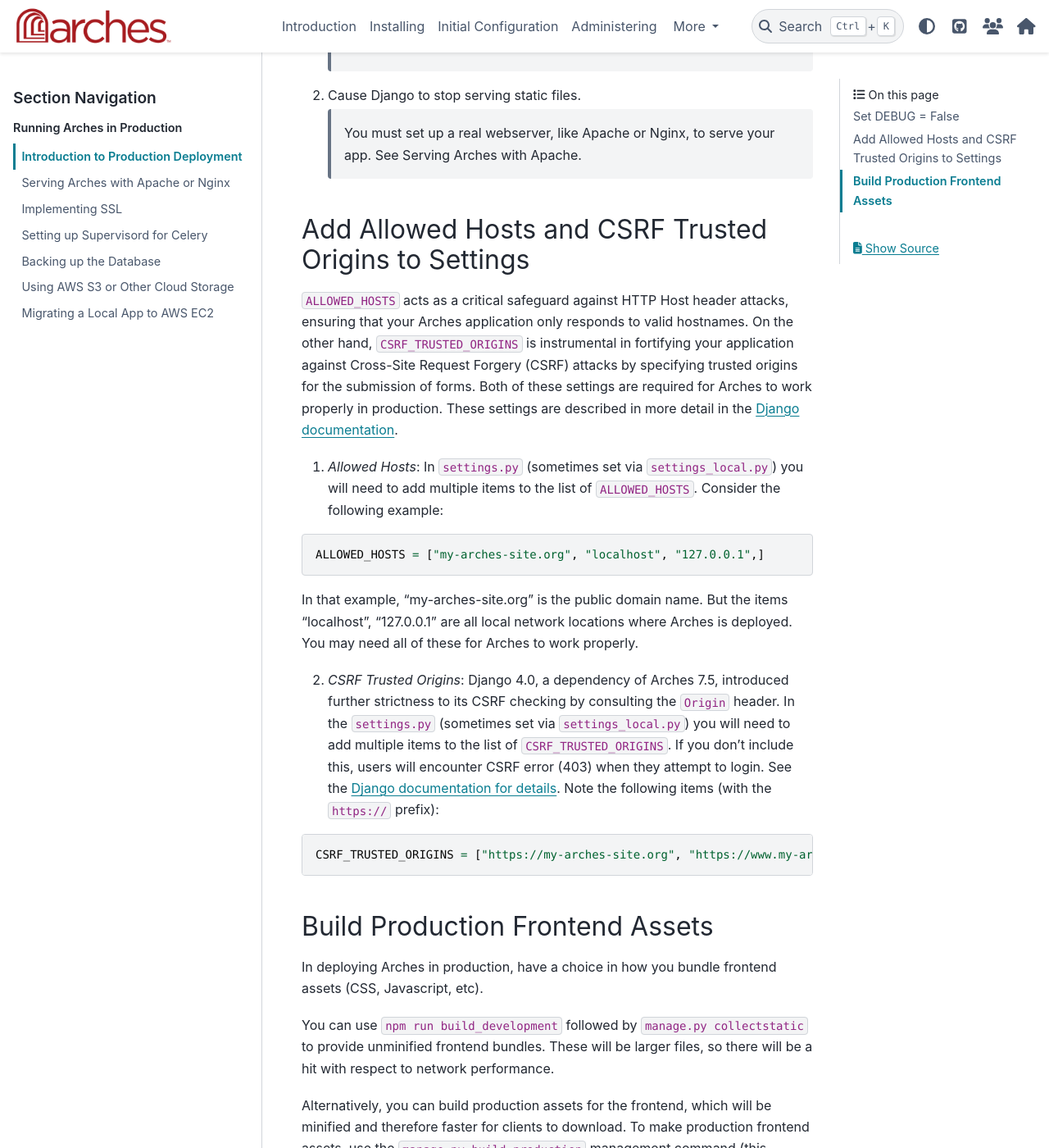
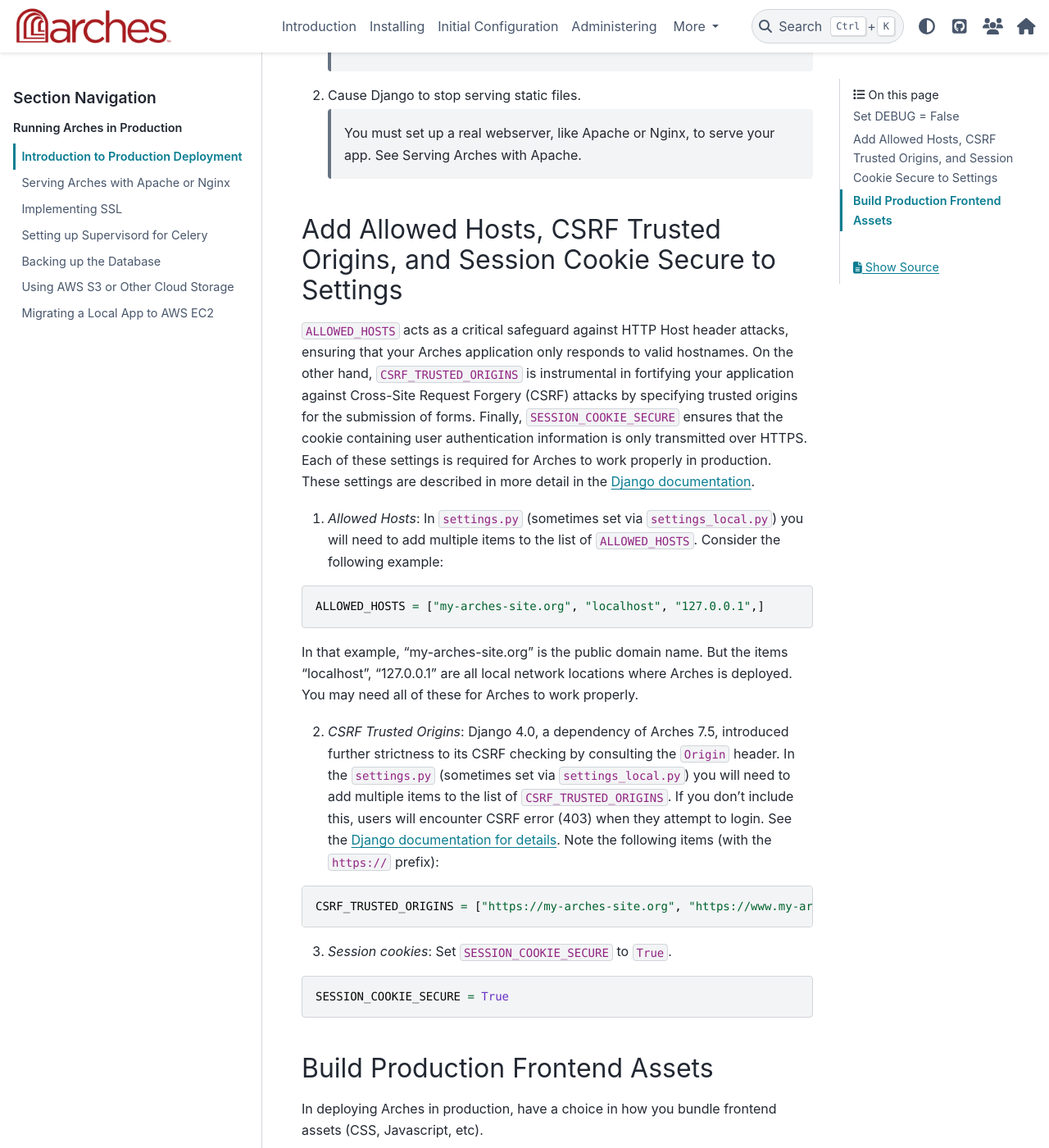
Before and after one commit to archesproject/arches-docs, a Sphinx documentation site: the page built from docs/deployment/arches-in-production.rst, in a window 1280 px wide and 1400 px high, scrolled down 843 px. Shown: the whole window at 82% size. Built offline with Sphinx 7.4.7 and the PyData theme 0.15.4, drawn with Linux system fonts in a browser that asks for light colours.

Commit message:
Add SESSION_COOKIE_SECURE to production docs

```diff
--- a/docs/deployment/arches-in-production.rst
+++ b/docs/deployment/arches-in-production.rst
@@ -28,10 +28,10 @@
 
 
 
-Add Allowed Hosts and CSRF Trusted Origins to Settings
+Add Allowed Hosts, CSRF Trusted Origins, and Session Cookie Secure to Settings
 ======================================================
 
-``ALLOWED_HOSTS`` acts as a critical safeguard against HTTP Host header attacks, ensuring that your Arches application only responds to valid hostnames. On the other hand, ``CSRF_TRUSTED_ORIGINS`` is instrumental in fortifying your application against Cross-Site Request Forgery (CSRF) attacks by specifying trusted origins for the submission of forms. Both of these settings are required for Arches to work properly in production. These settings are described in more detail in the `Django documentation <https://docs.djangoproject.com/en/5.0/ref/settings/#allowed-hosts>`_.
+``ALLOWED_HOSTS`` acts as a critical safeguard against HTTP Host header attacks, ensuring that your Arches application only responds to valid hostnames. On the other hand, ``CSRF_TRUSTED_ORIGINS`` is instrumental in fortifying your application against Cross-Site Request Forgery (CSRF) attacks by specifying trusted origins for the submission of forms. Finally, ``SESSION_COOKIE_SECURE`` ensures that the cookie containing user authentication information is only transmitted over HTTPS. Each of these settings is required for Arches to work properly in production. These settings are described in more detail in the `Django documentation <https://docs.djangoproject.com/en/4.2/ref/settings/#allowed-hosts>`_.
 
 
 1. *Allowed Hosts*: In ``settings.py`` (sometimes set via ``settings_local.py``) you will need to add multiple items to the list of ``ALLOWED_HOSTS``. Consider the following example:
@@ -48,9 +48,11 @@
 
   CSRF_TRUSTED_ORIGINS = ["https://my-arches-site.org", "https://www.my-arches-site.org",]
 
+3. *Session cookies*: Set ``SESSION_COOKIE_SECURE`` to ``True``.
 
+.. code-block:: python
 
-
+  SESSION_COOKIE_SECURE = True
 
 
 Build Production Frontend Assets
```
